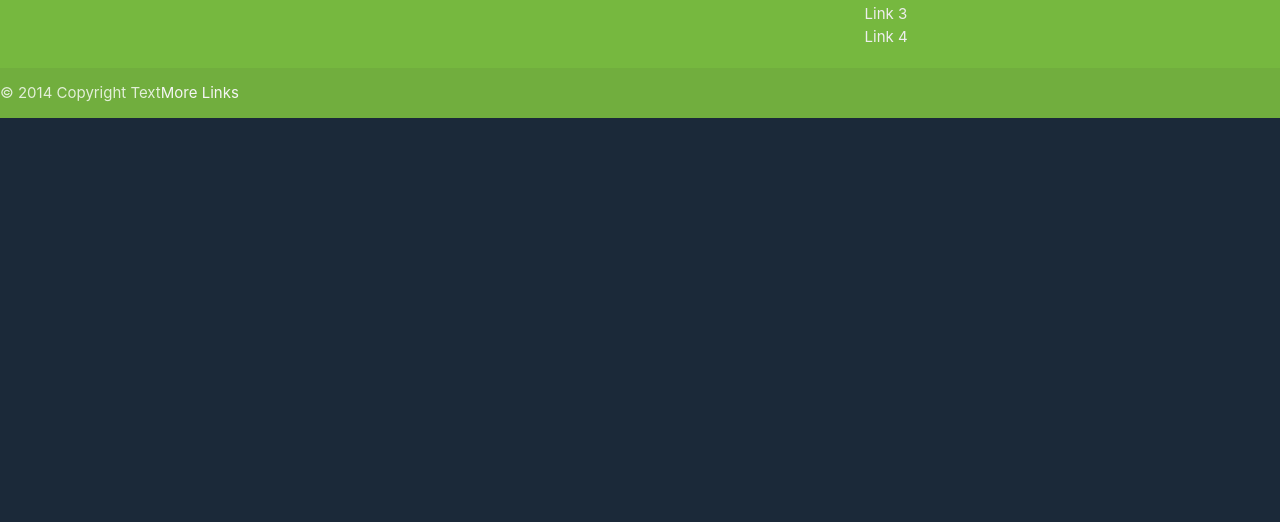
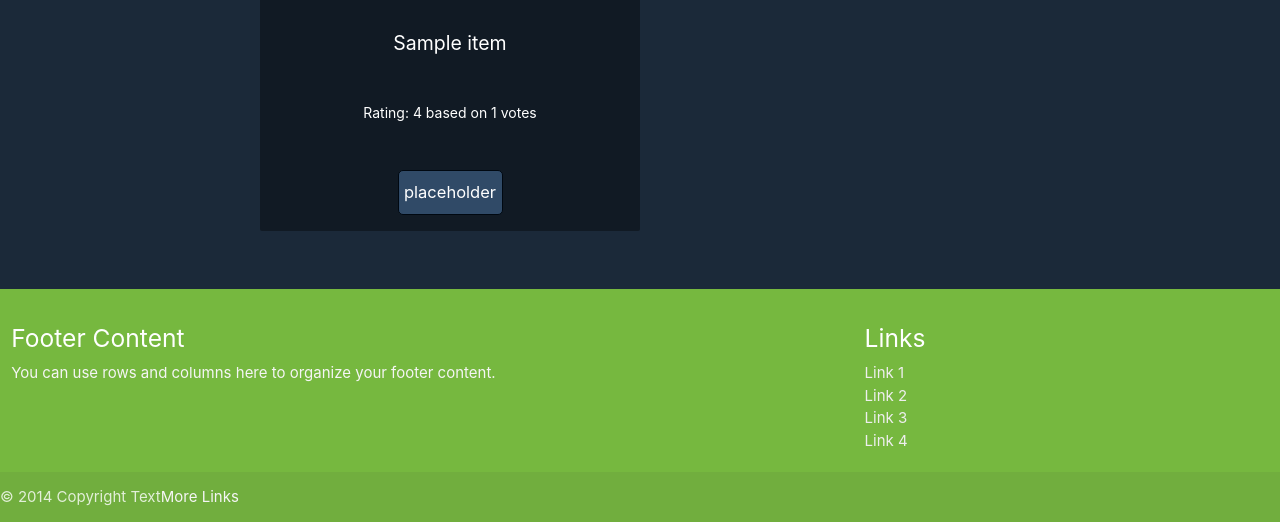
Before and after one commit to MatheusFinatto/projeto-entregador-5, a Flask app: template templates/top-games.html in a window 1280 px wide. Shown: the part 682-1204 px from the top of the page. Before the commit the page ends 800 px from the top, so only its background shows below. Run offline with Flask 2, Linux system fonts and the light colour scheme; the template is opened without the code that fills it: most values are stand-ins (such as "Sample title", 1, 10 or a date in 2020).

Commit message:
fix:added the right query to best games

```diff
--- a/routes_functions/top_games.py
+++ b/routes_functions/top_games.py
@@ -9,8 +9,8 @@ HEADERS = {
 
 
 def top_games():
-    url = 'https://api.igdb.com/v4/covers'
-    data = f'fields url, game.name; limit 50;'
+    url = 'https://api.igdb.com/v4/games'
+    data = f'fields name, cover.url, rating, rating_count; where rating != null & rating_count != null & rating_count > 1000; sort rating desc; limit 50;'
     headers = HEADERS
     response = requests.post(url, headers=headers, data=data)
     newJson = []
@@ -18,9 +18,9 @@ def top_games():
         # response.json() é um array de objetos (url de imagens)
         newJson = response.json().copy()
         for i in range(len(response.json())):
-            newJson[i]["url"] = response.json(
-            )[i]['url'].replace("t_thumb", "t_1080p")
-
+            newJson[i]['cover']["url"] = response.json(
+            )[i]['cover']["url"].replace("t_thumb", "t_1080p")
+        print(newJson)
         return render_template('top-games.html', newJson=newJson)
     else:
         return jsonify({'error': 'Failed to retrieve game cover.'}), response.status_code
--- a/templates/top-games.html
+++ b/templates/top-games.html
@@ -1,17 +1,18 @@
 {% extends "layout.html" %} {% block title %} Steam verde {% endblock %} {%
 block content %}
 <div class="container">
-  <h1 class="title">Best rated games</h1>
+  <h1 class="title">Best rated games!</h1>
 
   <section class="games-container">
-    {% for item in newJson %} {% if 'game' in item %}
+    {% for item in newJson %}
     <div class="game-card">
-      <img src="https:{{ item['url'] }}" />
-      <h2>{{ item['game'].name }}</h2>
-      <h2>{{ item['game'].name }}</h2>
+      <img src="https:{{ item['cover']['url'] }}" />
+      <h2>{{ item.name }}</h2>
+      <p style="font-size: 14px;">Rating: {{item.rating|round}} based on {{item.rating_count}} votes</p>
+
       <button>placeholder</button>
     </div>
-    {% endif %} {% endfor %}
+    {% endfor %}
   </section>
 
   {% endblock %}
```
